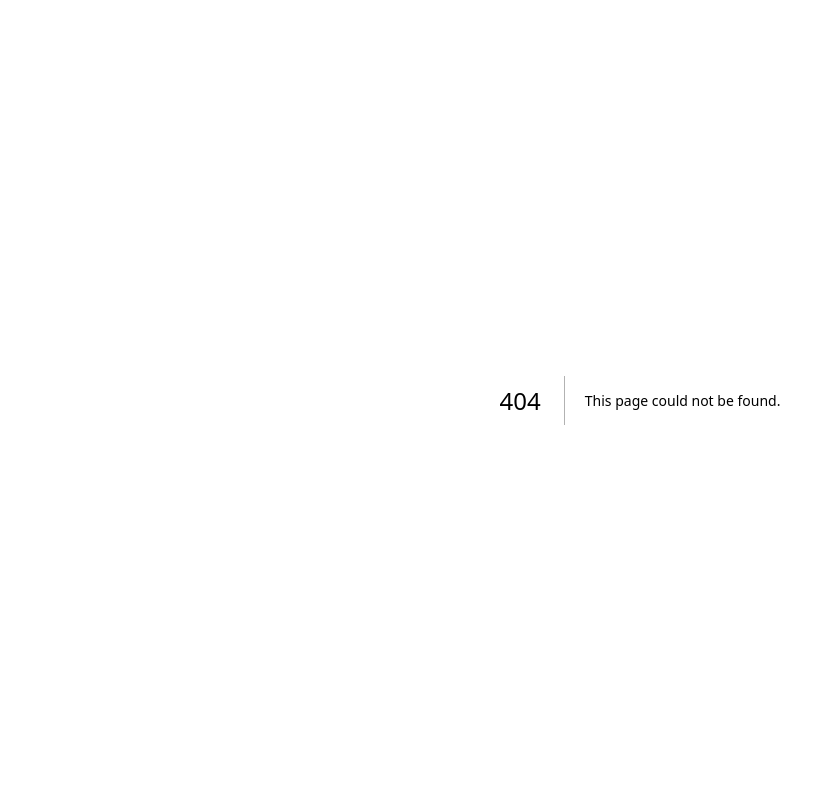
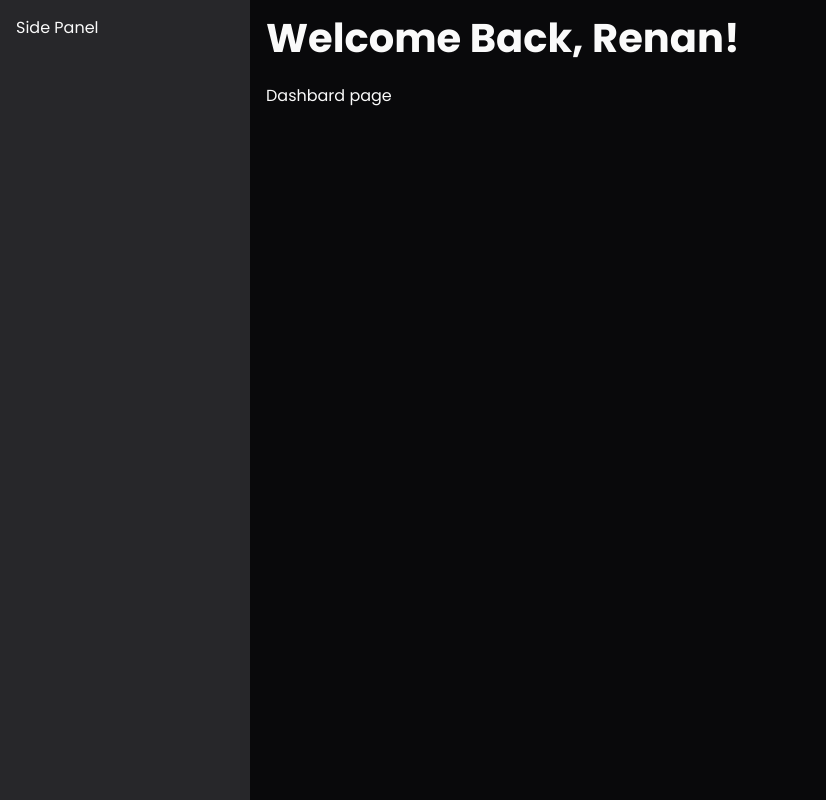
Before and after one commit to RRFayad/Shadcn, a Next.js app in the folder support-me-app/: page /dashboard in a window 1280 px wide. Before the commit this address had no page. Shown: the whole page, without its empty margins (0-826 px from the left). Built offline with nearby package versions, Linux system fonts and the light colour scheme.

Commit message:
S05(Dashboard Layout): 24. Creating the dashboard layout

```diff
--- /dev/null
+++ b/support-me-app/src/app/dashboard/layout.tsx
@@ -0,0 +1,18 @@
+import React from "react";
+
+function dashboardLayout({ children }: { children: React.ReactNode }) {
+  {
+    /*_is space in tailwind and 1fr fill the remaining space in grid*/
+  }
+  return (
+    <div className="grid h-screen grid-cols-[250px_1fr]">
+      <div className="overflow-auto bg-muted p-4">Side Panel</div>
+      <div className="overflow-auto px-4 py-2">
+        <h1 className="pb-4">Welcome Back, Renan!</h1>
+        {children}
+      </div>
+    </div>
+  );
+}
+
+export default dashboardLayout;
--- /dev/null
+++ b/support-me-app/src/app/dashboard/page.tsx
@@ -0,0 +1,5 @@
+function dashboardPage() {
+  return <div>Dashbard page</div>;
+}
+
+export default dashboardPage;
```
Also changed, not shown: 1 other file (tests, documents, lock files or other folders).
